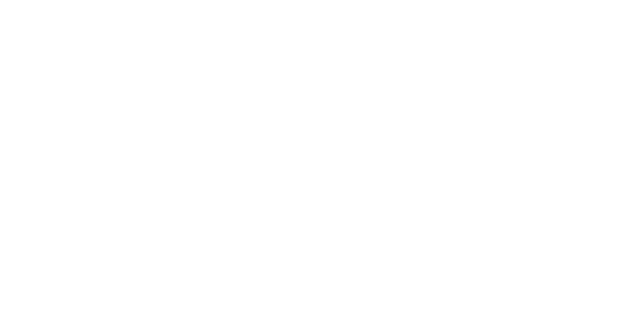
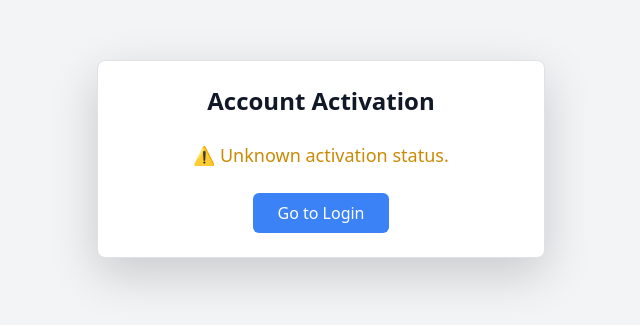
Before and after one commit to ITI-M-Team/Parking-FE, a React (Vite) app in the folder Parking/: page /activation in a window 1280 px wide. Before the commit this address had no page. Shown: the part 241-566 px from the top of the page, without its empty margins (319-959 px from the left). Built offline with nearby package versions, Linux system fonts and the light colour scheme.

Commit message:
add activation Route and update settings

```diff
--- a/Parking/src/Pages/Settings.jsx
+++ b/Parking/src/Pages/Settings.jsx
@@ -153,10 +153,10 @@
             >
               {darkMode ? "☀ Light Mode" : "🌙 Dark Mode"}
             </button>
-            <span className={`text-sm transition-colors ${darkMode ? 'text-gray-300' : 'text-gray-600'}`}>Hossam</span>
+            <span className={`text-sm transition-colors ${darkMode ? 'text-gray-300' : 'text-gray-600'}`}>{formData?.username || 'User'}</span>
             <Link to={"/profile"}>
               <div className="w-8 h-8 bg-red-500 rounded-full flex items-center justify-center">
-                <span className="text-white text-sm font-medium">H</span>
+                <span className="text-white text-sm font-medium">{formData?.username ? formData.username.charAt(0).toUpperCase() : 'U'}</span>
               </div>
             </Link>
           </div>
--- a/Parking/src/Routes/RouteList.jsx
+++ b/Parking/src/Routes/RouteList.jsx
@@ -13,6 +13,7 @@
     import GarageDetails from '../Pages/GarageDetails'
 
     import PasswordResetFlow from "../PasswordResetFlow/pages/PasswordResetFlow";
+    import Activation from '../components/Activation';
     function RouteList() {
         const [darkMode, setDarkMode] = useState(() => {
             return localStorage.getItem("theme") === "dark";
@@ -35,6 +36,7 @@
                 <Route path="/garages/:id" element={<GarageDetails />} />
 
                 <Route path="/password-reset" element={<PasswordResetFlow darkMode={darkMode} setDarkMode={setDarkMode}/>} />
+                <Route path='/activation' element={<Activation darkMode={darkMode} setDarkMode={setDarkMode}/>}/>
             </Routes>
     )
     }
--- /dev/null
+++ b/Parking/src/components/Activation.jsx
@@ -0,0 +1,76 @@
+import React, { useEffect } from 'react'
+import { useSearchParams } from 'react-router-dom'
+function Activation({ darkMode }) {
+    const [searchParams] = useSearchParams();
+    const status = searchParams.get("status");
+
+    useEffect(() => {
+        // Ensure dark mode is applied to the document
+        if (darkMode) {
+            document.documentElement.classList.add("dark");
+        } else {
+            document.documentElement.classList.remove("dark");
+        }
+    }, [darkMode]);
+
+    let message;
+    let messageColor;
+    switch (status) {
+        case "success":
+            message = "✅ Your account has been activated! You can now log in.";
+            messageColor = "text-green-600 dark:text-green-400";
+            break;
+        case "already-activated":
+            message = "ℹ️ This account is already activated.";
+            messageColor = "text-blue-600 dark:text-blue-400";
+            break;
+        case "invalid-token":
+        case "invalid-link":
+            message = "❌ Activation link is invalid or expired.";
+            messageColor = "text-red-600 dark:text-red-400";
+            break;
+        default:
+            message = "⚠️ Unknown activation status.";
+            messageColor = "text-yellow-600 dark:text-yellow-400";
+    }
+  return (
+     <div className={`min-h-screen flex items-center justify-center transition-colors duration-300 ${
+            darkMode
+                ? 'bg-gray-900'
+                : 'bg-gray-100'
+        }`}>
+            <div className={`max-w-md w-full text-center p-6 rounded-lg shadow-lg transition-colors duration-300 ${
+                darkMode
+                    ? 'bg-gray-800 border border-gray-700'
+                    : 'bg-white border border-gray-200'
+            }`}>
+                <h1 className={`text-2xl font-bold mb-4 transition-colors duration-300 ${
+                    darkMode
+                        ? 'text-white'
+                        : 'text-gray-900'
+                }`}>
+                    Account Activation
+                </h1>
+                <p className={`text-lg font-medium transition-colors duration-300 ${messageColor}`}>
+                    {message}
+                </p>
+
+                {/* Optional: Add a back to login button */}
+                <div className="mt-6">
+                    <button
+                        onClick={() => window.location.href = '/login'}
+                        className={`px-6 py-2 rounded-md font-medium transition-all duration-300 ${
+                            darkMode
+                                ? 'bg-blue-600 hover:bg-blue-700 text-white'
+                                : 'bg-blue-500 hover:bg-blue-600 text-white'
+                        }`}
+                    >
+                        Go to Login
+                    </button>
+                </div>
+            </div>
+        </div>
+  )
+}
+
+export default Activation
```
